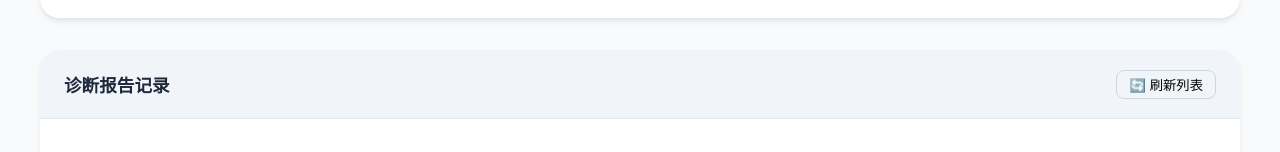
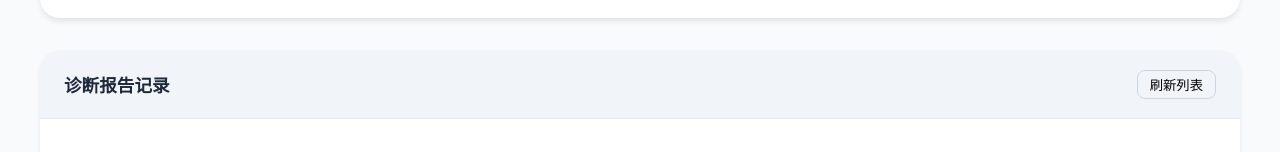
Before and after one commit to shuaisin/Writing-Warning-System, a Vue app in the folder frontend/: page /login in a window 1280 px wide. Both pictures are taken after a click on the button "语文老师登录". Shown: the part 648-800 px from the top of the page. Built offline with nearby package versions, Linux system fonts and the light colour scheme; no server answers; the HTML template or start-up script is replaced by a standard one.

Commit message:
Update ChineseTeacherPanel.vue

```diff
--- a/frontend/src/components/ChineseTeacherPanel.vue
+++ b/frontend/src/components/ChineseTeacherPanel.vue
@@ -33,7 +33,7 @@
     <section class="card history-section">
       <div class="card-header">
         <h3>诊断报告记录</h3>
-        <button @click="fetchHistory" class="refresh-btn">🔄 刷新列表</button>
+        <button @click="fetchHistory" class="refresh-btn">刷新列表</button>
       </div>
 
       <div v-if="history.length === 0" class="empty-state">
```
